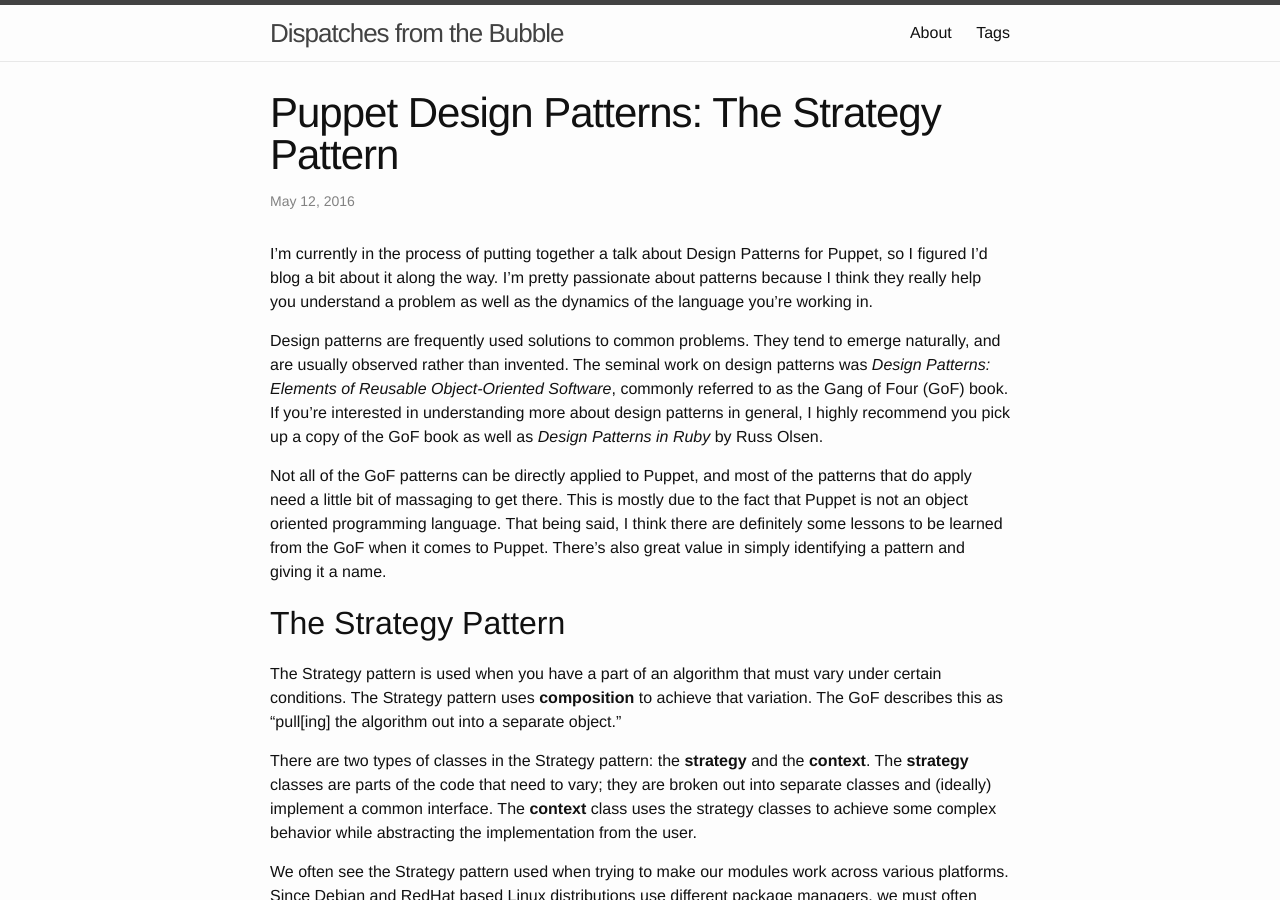
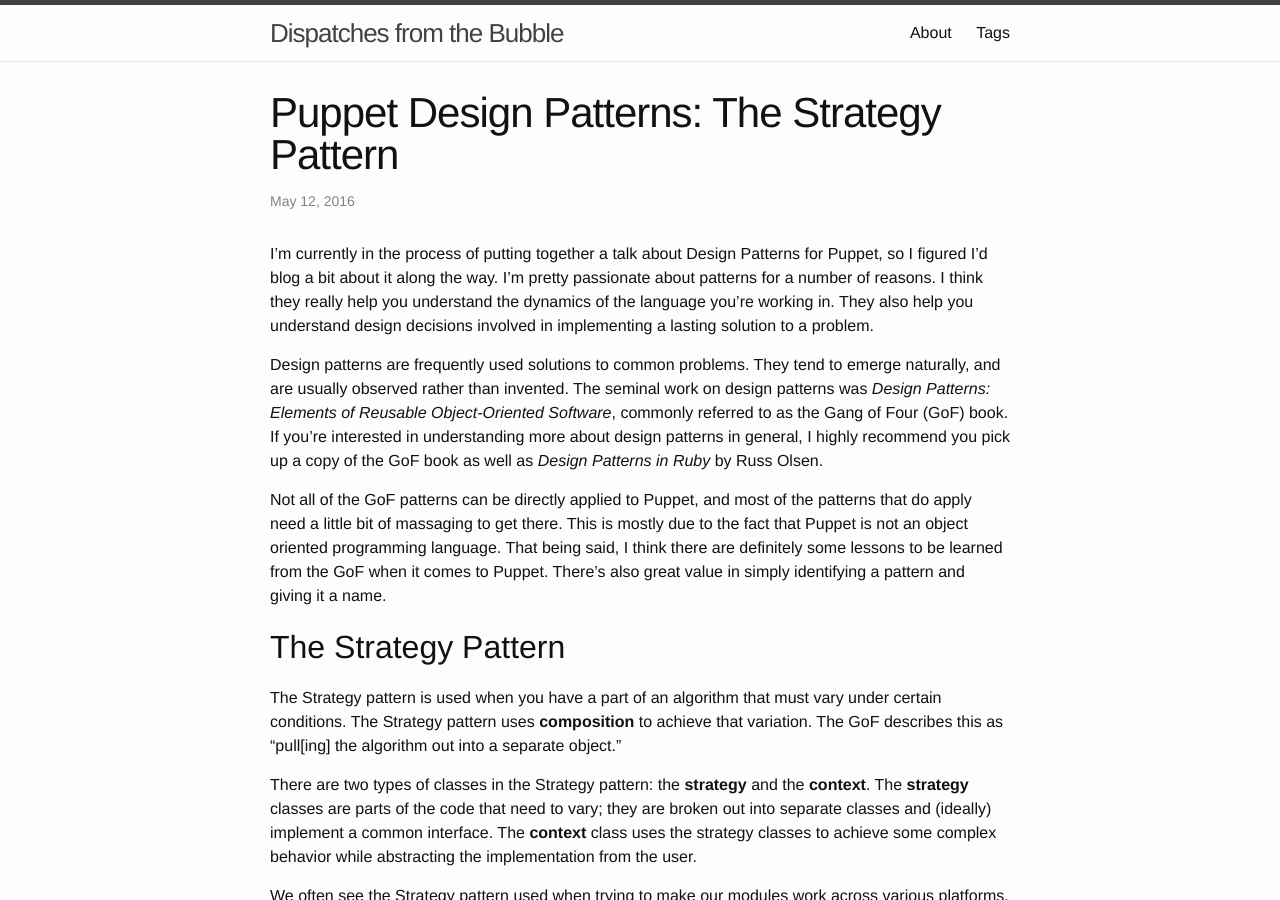
Before and after one commit to danzilio/danzilio.github.io, a Jekyll site: the page built from _posts/2016-05-12-puppet-design-patterns-strategy.md, in a window 1280 px wide and 900 px high. Built offline with Jekyll 4.4.1, drawn with Linux system fonts in a browser that asks for light colours; comment, search, counter and statistics services are not loaded.

Commit message:
better wording

```diff
--- a/_posts/2016-05-12-puppet-design-patterns-strategy.md
+++ b/_posts/2016-05-12-puppet-design-patterns-strategy.md
@@ -11,7 +11,7 @@ tags:
 comments: true
 ---
 
-I'm currently in the process of putting together a talk about Design Patterns for Puppet, so I figured I'd blog a bit about it along the way. I'm pretty passionate about patterns because I think they really help you understand a problem as well as the dynamics of the language you're working in.
+I'm currently in the process of putting together a talk about Design Patterns for Puppet, so I figured I'd blog a bit about it along the way. I'm pretty passionate about patterns for a number of reasons. I think they really help you understand the dynamics of the language you're working in. They also help you understand design decisions involved in implementing a lasting solution to a problem.
 
 Design patterns are frequently used solutions to common problems. They tend to emerge naturally, and are usually observed rather than invented. The seminal work on design patterns was _Design Patterns: Elements of Reusable Object-Oriented Software_, commonly referred to as the Gang of Four (GoF) book. If you're interested in understanding more about design patterns in general, I highly recommend you pick up a copy of the GoF book as well as _Design Patterns in Ruby_ by Russ Olsen.
 
```
